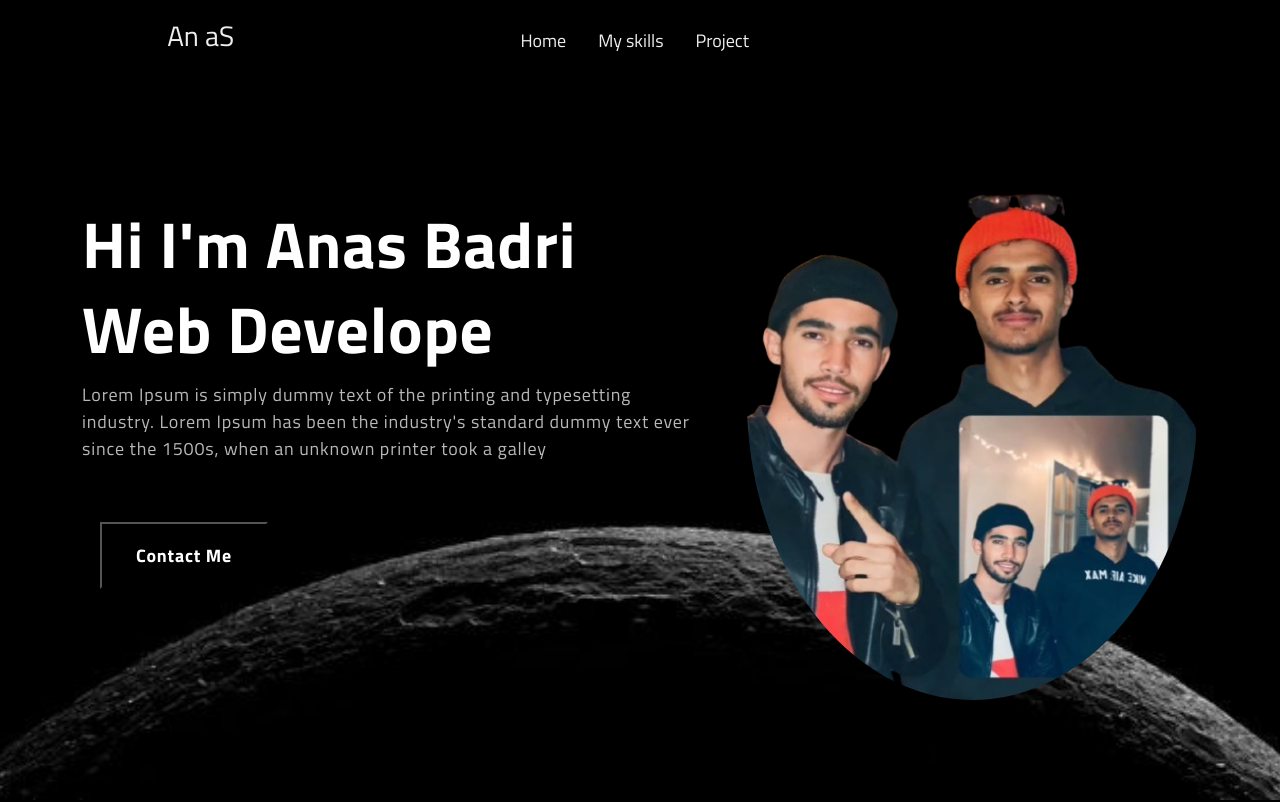
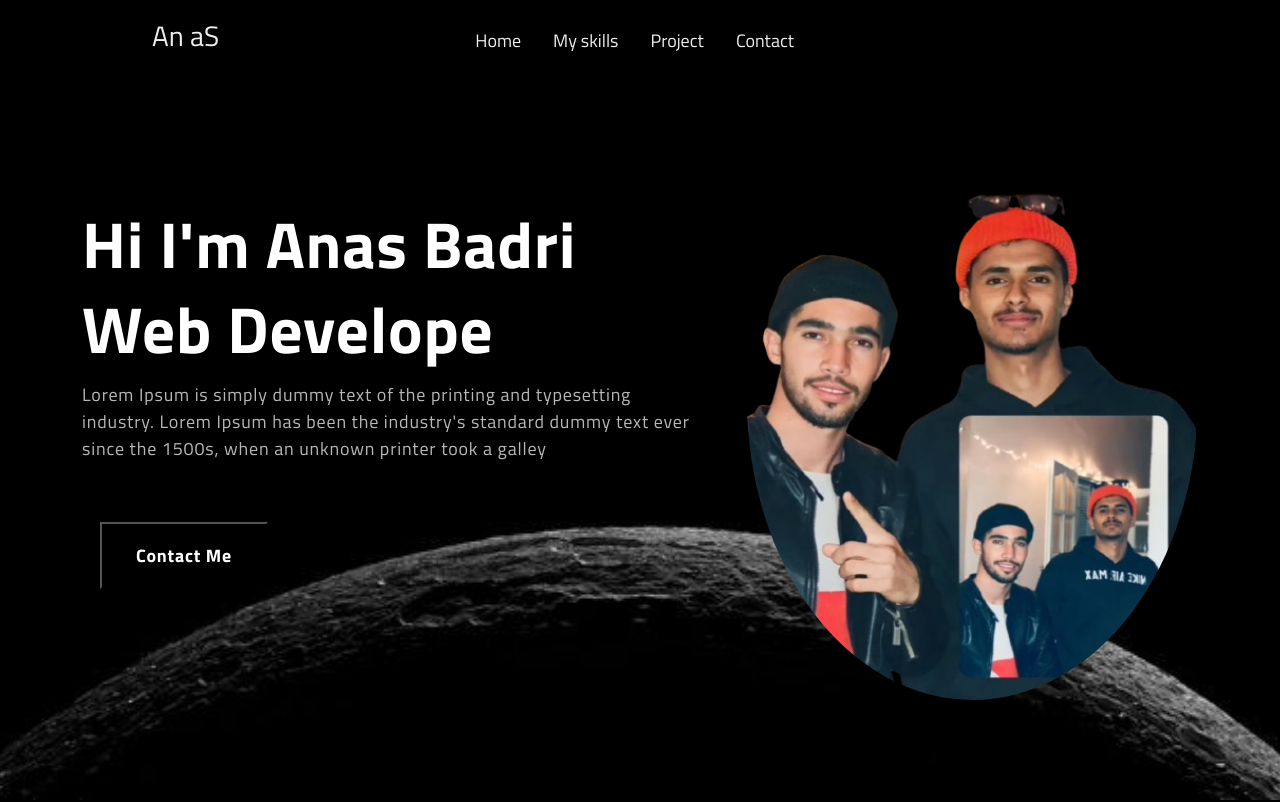
Before and after one commit to myanasbadri/Personal-website-potfolio, a React (Create React App) app: page / in a window 1280 px wide. Shown: the top 802 px of the page. Built offline with nearby package versions, Linux system fonts and the light colour scheme.

Commit message:
add in nav bar

```diff
--- a/src/App.js
+++ b/src/App.js
@@ -17,7 +17,6 @@ function App() {
     <Skills2/>
     <Portfolio/>
     <Footer/>
-
     </>
   );
 }
--- a/src/component/nav.js
+++ b/src/component/nav.js
@@ -19,6 +19,7 @@ function Navbar() {
 				<a href="#home">Home</a>
 				<a href="#skills">My skills</a>
 				<a href="#project">Project</a>
+				<a href="#project">Contact</a>
 				<button
 					className="nav-btn nav-close-btn"
 					onClick={showNavbar}>
```
